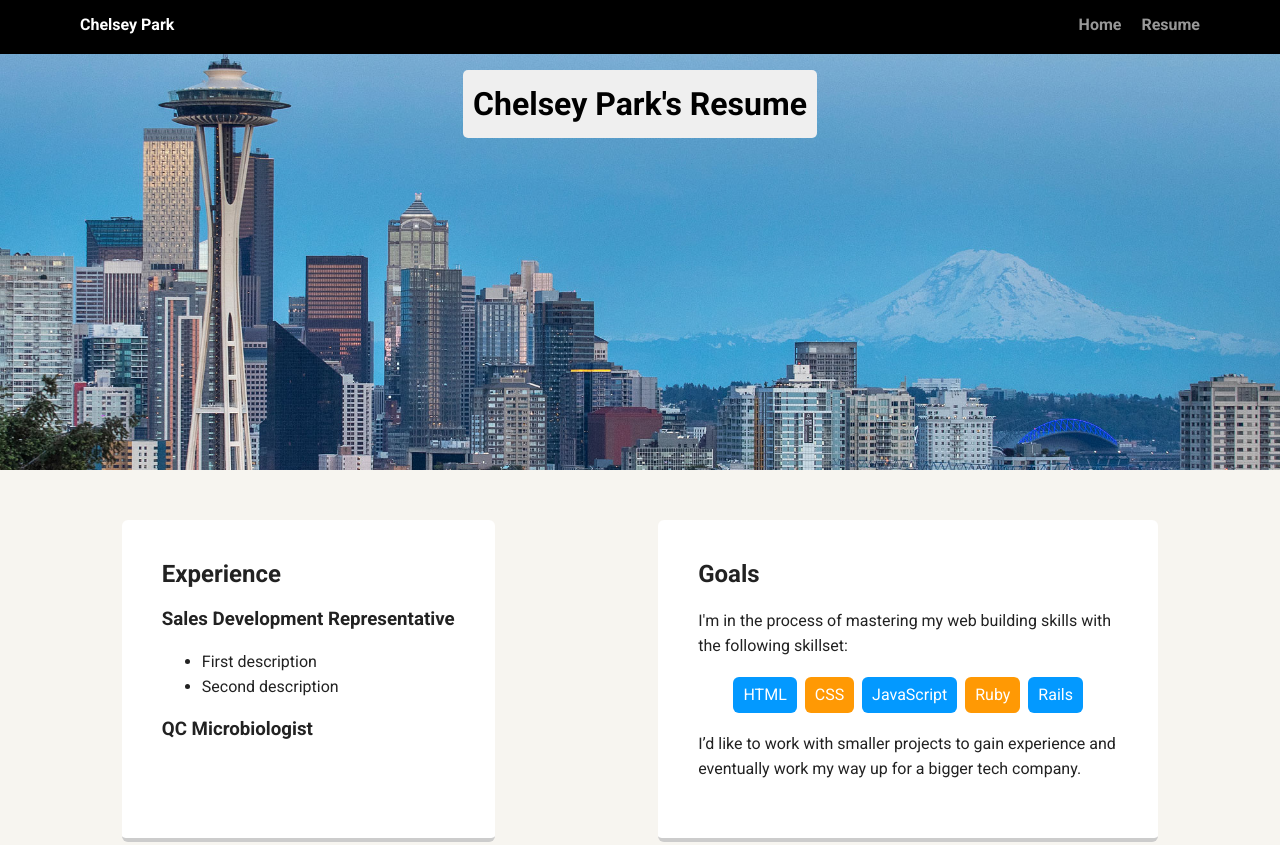
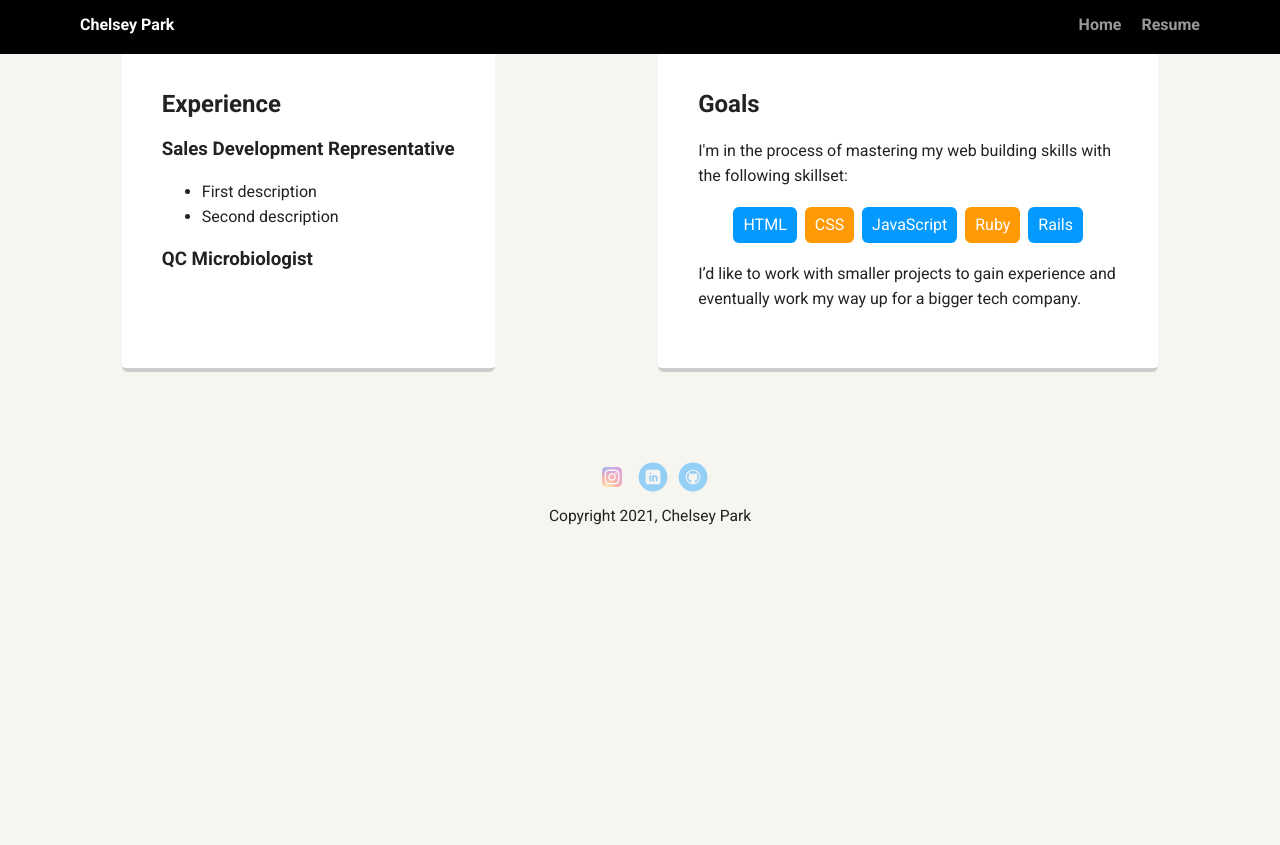
Before and after one commit to chochoni89/techdegree-project-1, a plain HTML site: page resume.html in a window 1280 px wide. Shown: the top 845 px of the page. After the commit the page ends 800 px from the top, so only its background shows below. Drawn offline with Linux system fonts and the light colour scheme; a web font is replaced by a local one.

Commit message:
deleted header for resume

```diff
--- a/resume.html
+++ b/resume.html
@@ -15,10 +15,6 @@
           <li><a href="resume.html">Resume</a></li>
         </ul>
     </div>
-
-    <header>
-      <h1 class="tag name">Chelsey Park's Resume</h1>
-    </header>
 
     <main class="flex">
       <div class="card">
```
